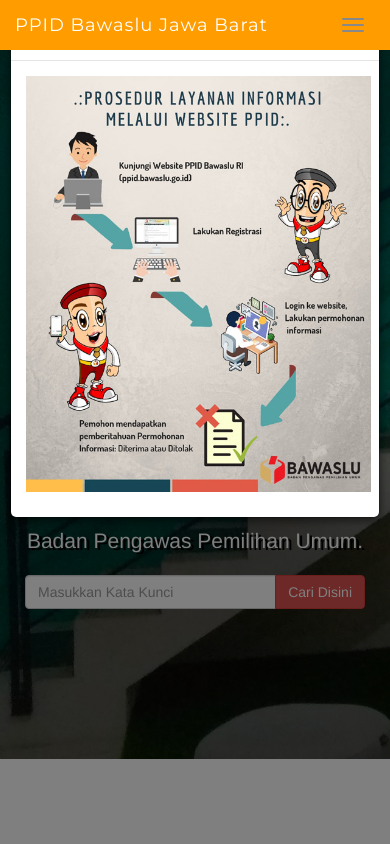
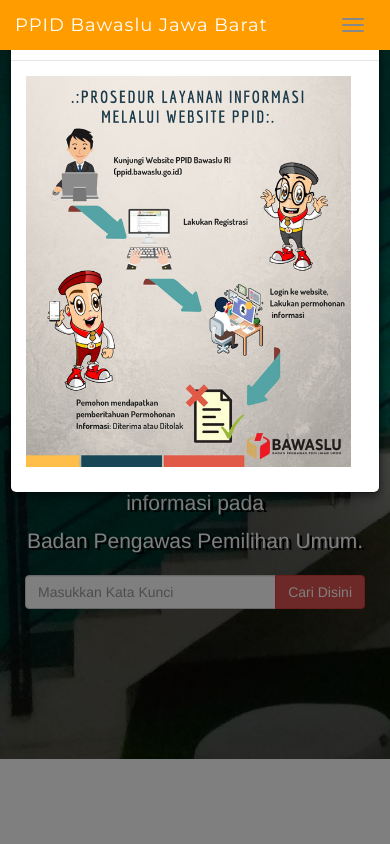
Before and after one commit to adkjabar/PPID_Bawaslu_Jabar, a plain HTML site: page index.html in a window 390 px wide. Shown: the top 844 px of the page. Drawn offline with nearby package versions, Linux system fonts and the light colour scheme.

Commit message:
Update index.html

```diff
--- a/index.html
+++ b/index.html
@@ -198,7 +198,7 @@
 }
 @media (max-width: 768px) {
 .modal-body img {
-width: 345px;
+width: 325px;
 text-align: center;
 }
 }
```
